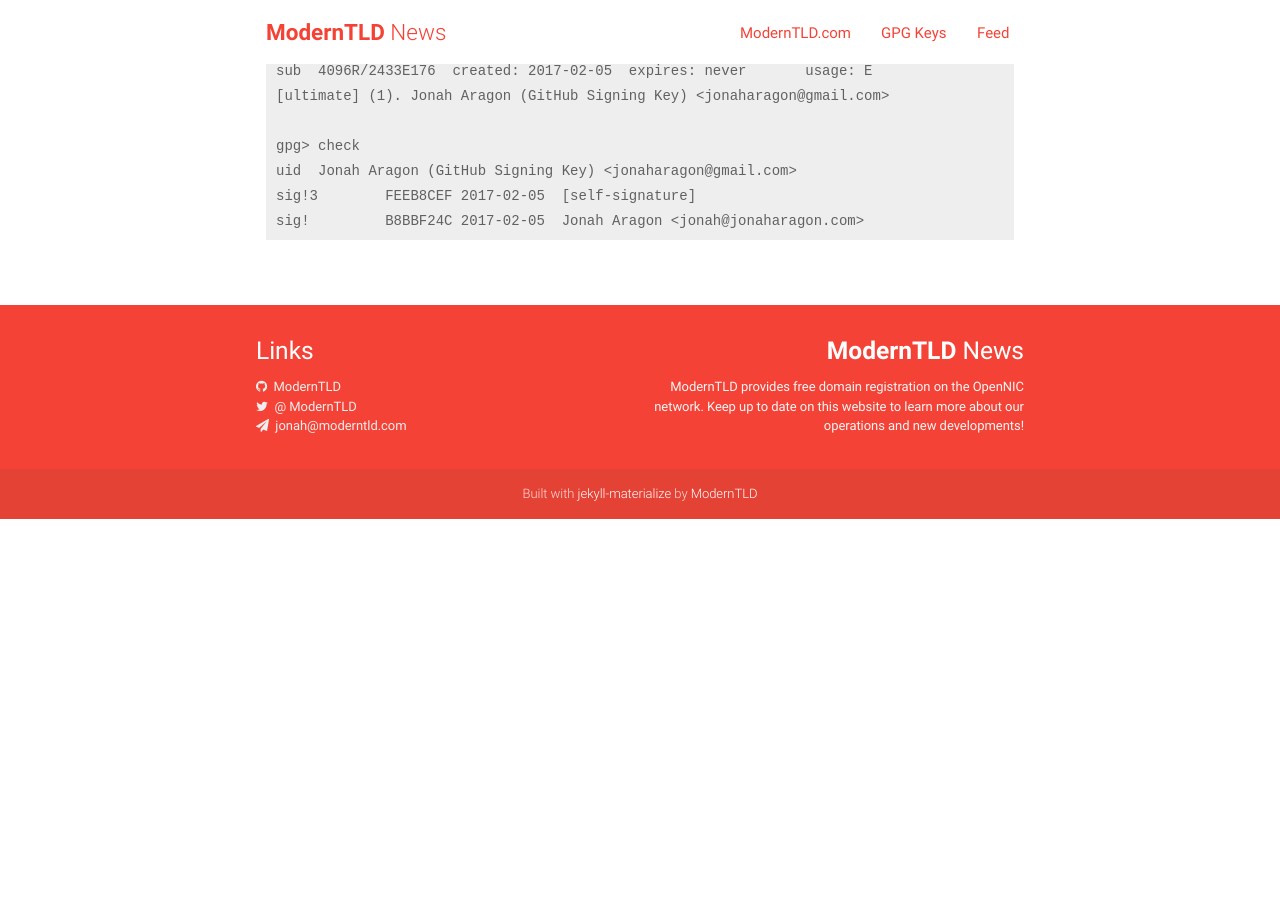
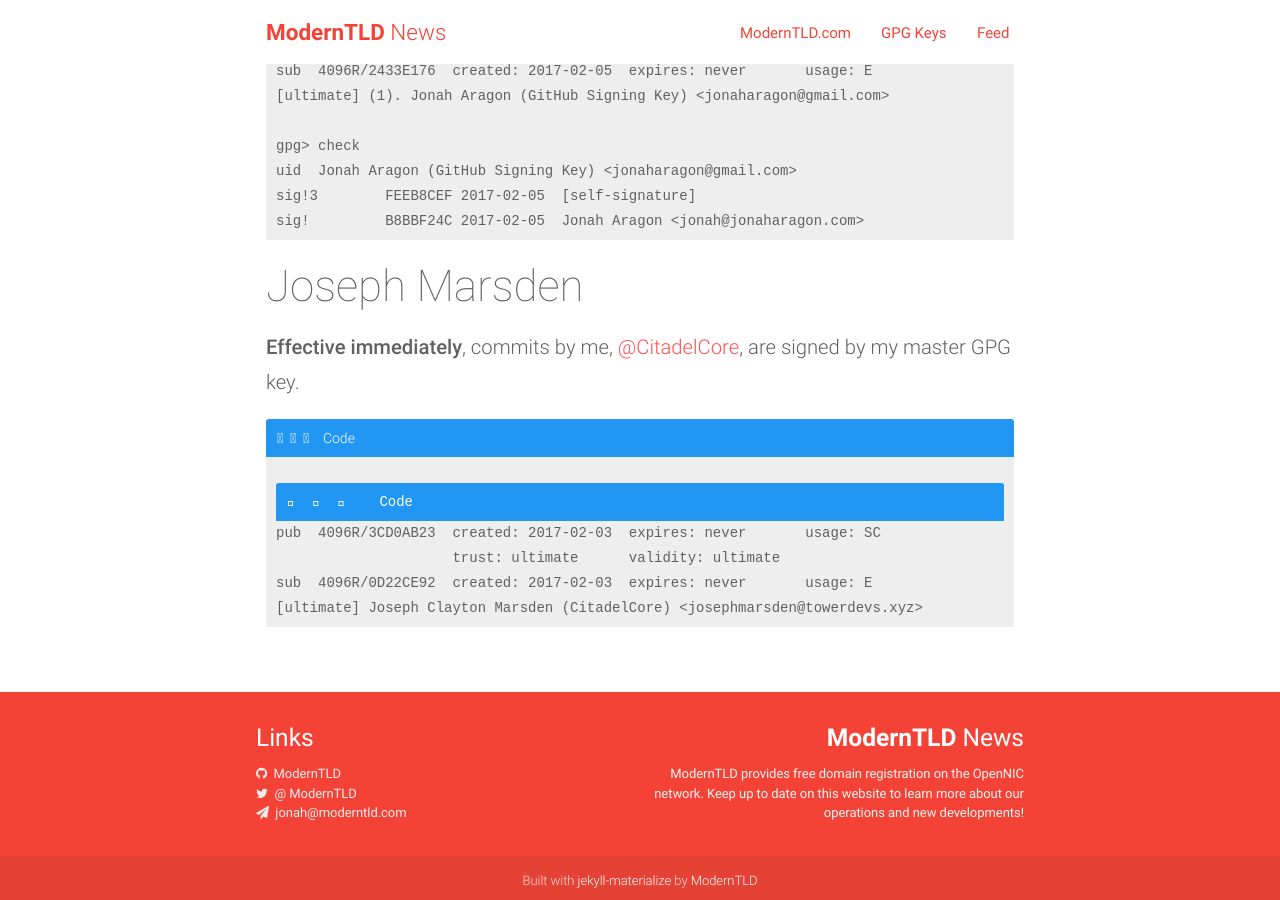
Before and after one commit to ModernTLD/blog.moderntld.com, a Jekyll site: the page built from keys.md, in a window 1280 px wide and 900 px high, scrolled down 1983 px. Built offline with Jekyll 4.4.1, drawn with Linux system fonts in a browser that asks for light colours; before the commit the page ends 2502 px from its top, so only the background shows below that.

Commit message:
Added my key
Added my (CitadelCore)'s key

````diff
--- a/keys.md
+++ b/keys.md
@@ -41,3 +41,14 @@
 sig!3        FEEB8CEF 2017-02-05  [self-signature]
 sig!         B8BBF24C 2017-02-05  Jonah Aragon <jonah@jonaharagon.com>
 ```
+
+### Joseph Marsden
+
+**Effective immediately**, commits by me, [@CitadelCore](https://github.com/CitadelCore), are signed by my master GPG key.
+
+```
+pub  4096R/3CD0AB23  created: 2017-02-03  expires: never       usage: SC
+                     trust: ultimate      validity: ultimate
+sub  4096R/0D22CE92  created: 2017-02-03  expires: never       usage: E
+[ultimate] Joseph Clayton Marsden (CitadelCore) <josephmarsden@towerdevs.xyz>
+```
````
